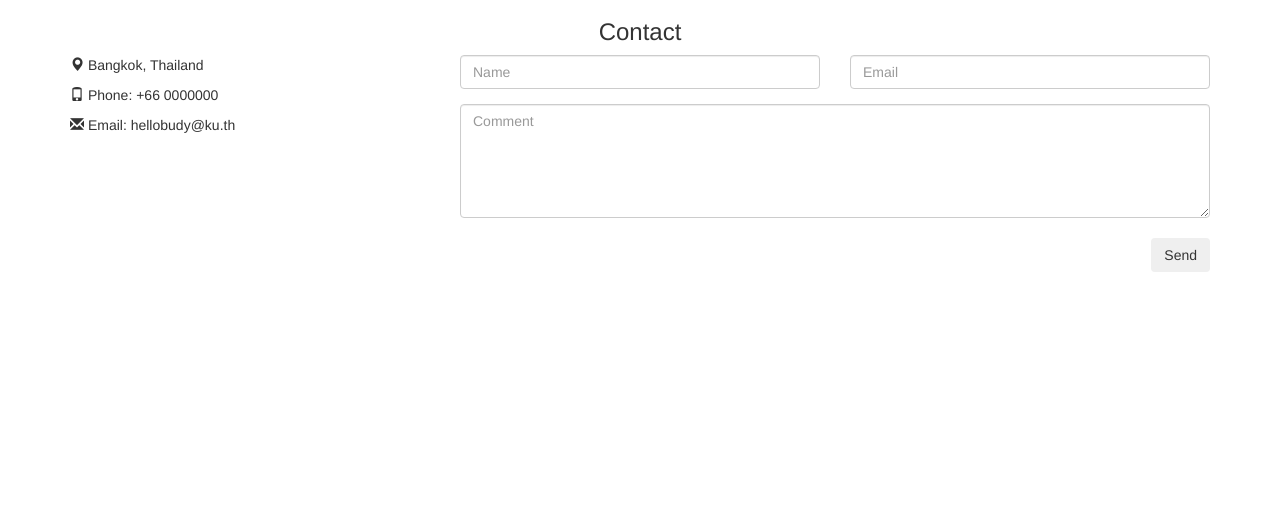
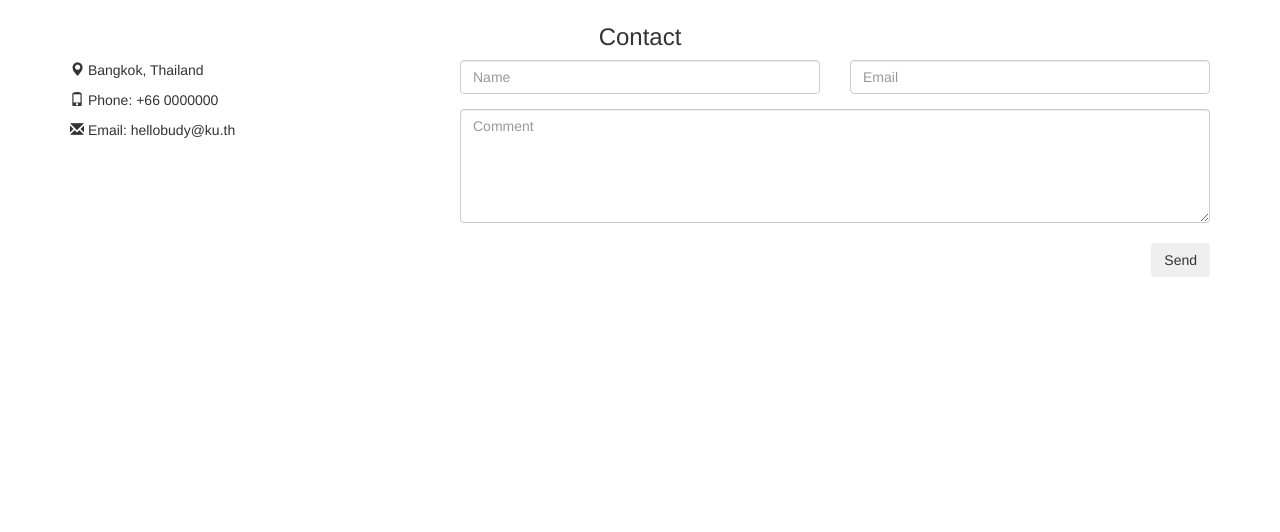
Before and after one commit to ISP-Hello-Buddy/Hello-Buddy, a Django app: page /aboutus in a window 1280 px wide. Shown: the part 603-1135 px from the top of the page. Run offline with Django 4.2, Linux system fonts and the light colour scheme; some libraries are stand-ins or nearby versions.

Commit message:
Fixed some space in webpage

```diff
--- a/Hello_Buddy/templates/Hello_Buddy/aboutus.html
+++ b/Hello_Buddy/templates/Hello_Buddy/aboutus.html
@@ -38,7 +38,6 @@
 
 <div class="jumbotron text-center">
   <h1>Welcome to Hello Buddy</h1>
-  <p>Resize this responsive page to see the effect!</p>
 </div>
 
 <div id="team" class="container text-center">
@@ -105,7 +104,7 @@
 
 
 <!-- Container (Contact Section) -->
-<div id="contact" class="container">
+<div id="contact" class="container" style="margin-top:50px">
   <h3 class="text-center">Contact</h3>
   <p class="text-center"></p>
 
```
